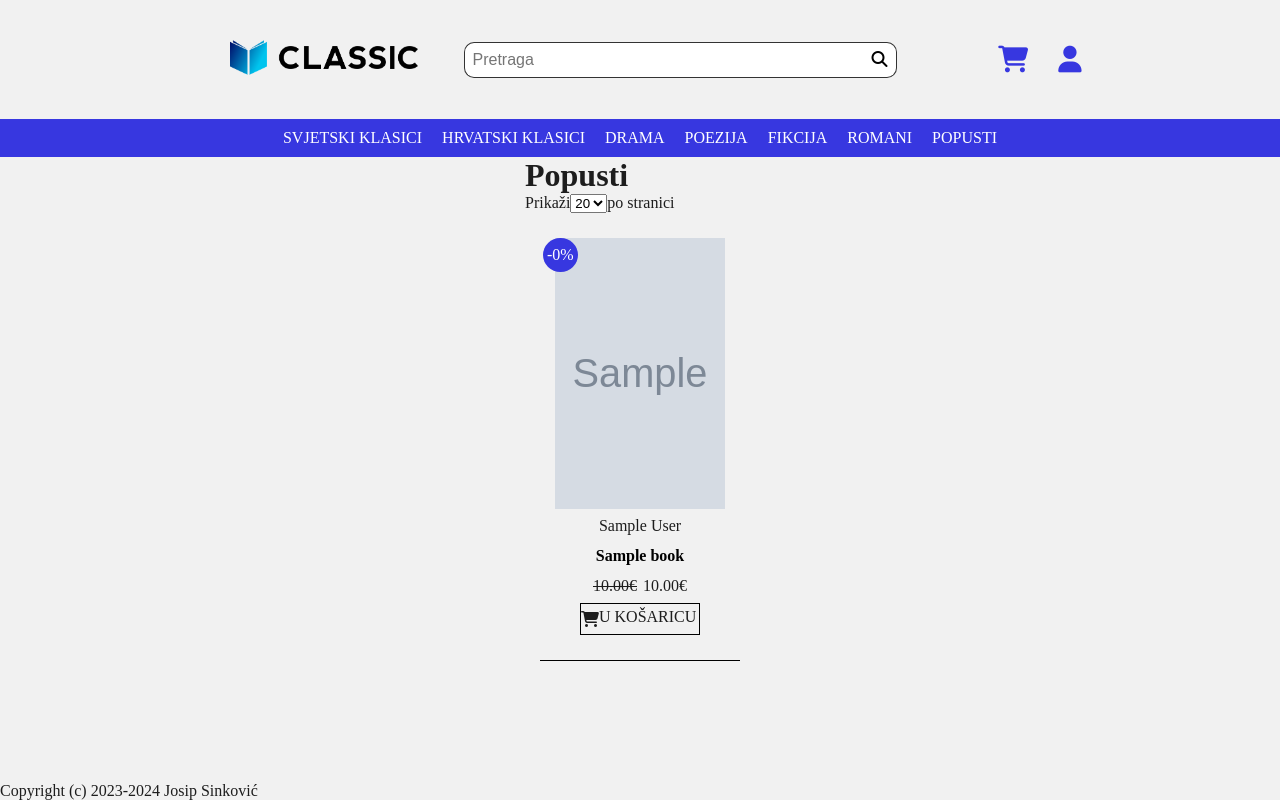
After one commit to josipsinkovic/bookstore-classic, a PHP site: page /product/category/discounts/ in a window 1280 px wide. The commit adds this page. Run offline with PHP 8.4, Linux system fonts and the light colour scheme; tables that the repository leaves empty hold one stand-in row (values such as "Sample post"); grey boxes marked "Sample" are stand-in pictures; some libraries are stand-ins or nearby versions.

Commit message:
feat: implement book sections page and search functionality

```diff
--- a/public_html/assets/css/base.css
+++ b/public_html/assets/css/base.css
@@ -54,6 +54,7 @@ header .container {
     border-bottom-right-radius: 10px;
     outline: none;
     font-size: 1rem;
+    cursor: pointer;
 }
 
 .header-search #search:focus {
--- /dev/null
+++ b/public_html/assets/css/categories.css
@@ -0,0 +1,37 @@
+@import "var.css";
+
+main .container {
+    display: flex;
+    flex-direction: column;
+}
+
+.books {
+    display: grid;
+    grid-template-columns: auto auto auto auto auto;
+    row-gap: 30px;
+    padding: 15px 0 25px;
+    border-bottom: 1px solid #000;
+}
+
+.buttons {
+    position: relative;
+}
+
+.buttons > * {
+    cursor: pointer;
+    display: flex;
+    justify-content: center;
+    align-items: center;
+}
+
+.prethodna-stranica {
+    float: left;
+}
+
+.sljedeca-stranica {
+    float: right;
+}
+
+.per-page {
+    display: flex;
+}
--- a/public_html/assets/js/fetch_books.js
+++ b/public_html/assets/js/fetch_books.js
@@ -50,6 +50,83 @@ document.addEventListener("DOMContentLoaded", async function() {
                 promises.push(fetchData(`SELECT book_id FROM Books WHERE NOT book_id = ${bookID} ORDER BY CASE WHEN author = (SELECT author FROM Books WHERE book_id = ${bookID}) THEN 1 WHEN original_language = (SELECT original_language FROM Books WHERE book_id = ${bookID}) THEN 2 WHEN publication_year = (SELECT publication_year FROM Books WHERE book_id = ${bookID}) THEN 3 WHEN binding = (SELECT binding FROM Books WHERE book_id = ${bookID}) THEN 4 END; `));
                 classNames.push("similar-products");
             }
+            if (document.querySelector(".category")) {
+                // Get the index of the current page and number of products per page
+                let url = window.location.search;
+                let params = new URLSearchParams(url);
+                let pageValue = params.get('page');
+                let perPage = params.get('perPage');
+                if (pageValue === null) pageValue = 1;
+                else pageValue = parseInt(pageValue);
+                if (perPage === null) perPage = 20;
+
+                // Choose default selected item for the number of products per page
+                let options = document.querySelectorAll("option");
+                options.forEach(element => {
+                    if (element.value == perPage) {
+                        element.selected = true;
+                    } else element.selected = false;
+                });
+
+                // Don't display the left arrow if we're on the first page
+                if (pageValue == 1) {
+                    document.querySelector(".prethodna-stranica").style.display = "none";
+                }
+
+                if (document.querySelector(".category-new-product")) {
+                    promises.push(fetchData("SELECT book_id FROM Books ORDER BY publication_year DESC LIMIT " + perPage + " OFFSET " + ((pageValue - 1) * perPage)));
+                    classNames.push("category-new-product");
+                }
+                if (document.querySelector(".category-world-literature")) {
+                    promises.push(fetchData(`SELECT book_id FROM Books WHERE NOT original_language = "Hrvatski" LIMIT ` + perPage + ` OFFSET ` + ((pageValue - 1) * perPage)));
+                    classNames.push("category-world-literature");
+                }
+                if (document.querySelector(".category-croatian-literature")) {
+                    promises.push(fetchData(`SELECT book_id FROM Books WHERE original_language = "Hrvatski" LIMIT ` + perPage + ` OFFSET ` + ((pageValue - 1) * perPage)));
+                    classNames.push("category-croatian-literature");
+                }
+                if (document.querySelector(".category-discounts")) {
+                    promises.push(fetchData(`SELECT Books.book_id FROM Books INNER JOIN Discounts ON Books.book_id = Discounts.book_id ORDER BY Discounts.discount DESC LIMIT ` + perPage + ` OFFSET ` + ((pageValue - 1) * perPage)));
+                    classNames.push("category-discounts");
+                }
+                if (document.querySelector(".category-search-products")) {
+                    let searchQuery = params.get('search_q');
+                    document.querySelector(".search-products-header > h1").textContent = searchQuery;
+                    promises.push(fetchData(`SELECT b.book_id FROM Books AS b LEFT JOIN Authors AS a ON b.author = a.author_id WHERE (b.title LIKE CONCAT('%', '` + searchQuery + `', '%')) OR (a.last_name LIKE CONCAT('%', '` + searchQuery + `', '%')) OR (a.first_name LIKE CONCAT('%', '` + searchQuery + `', '%')) LIMIT ` + perPage + ` OFFSET ` + ((pageValue - 1) * perPage)));
+                    classNames.push("category-search-products");
+                }
+
+                document.querySelector(".prethodna-stranica").addEventListener("click", function() {
+                    // Decrease the page parameter in the URL and redirect to previous page
+                    if (params.has('page')) {
+                        params.set('page', pageValue - 1);
+                    } else {
+                        params.append('page', pageValue - 1);
+                    }
+                    window.location.href = window.location.pathname + '?' + params.toString();
+                });
+                document.querySelector(".sljedeca-stranica").addEventListener("click", function() {
+                    // Increase the page parameter in the URL and redirect to next page
+                    if (params.has('page')) {
+                        params.set('page', pageValue + 1);
+                    } else {
+                        params.append('page', pageValue + 1);
+                    }
+                    window.location.href = window.location.pathname + '?' + params.toString();
+                });
+                document.querySelector("select").addEventListener("change", function() {
+                    // Redirect to page with proper number of products per page
+                    let select = document.querySelector("select");
+                    let value = select.options[select.selectedIndex].value;
+                    if (params.has('perPage')) {
+                        params.set('perPage', value);
+                    } else {
+                        params.append('perPage', value);
+                    }
+                    window.location.href = window.location.pathname + '?' + params.toString();
+                });
+            }
+
 
             // After all promises are resolved, assign book IDs to corresponding elements
             Promise.all(promises).then(results => {
@@ -58,6 +135,18 @@ document.addEventListener("DOMContentLoaded", async function() {
                     let bookIds = results[i];
                     for (let j = 0; j < books.length; j++) {
                         books[j].id = bookIds[j];
+                    }
+
+                    // Only for categories, don't display the right arrow if there are less products on the page than expected
+                    if (classNames[i].includes("category")) {
+                        let url = window.location.search;
+                        let params = new URLSearchParams(url);
+                        let perPage = params.get('perPage');
+                        if (perPage === null) perPage = 20;
+
+                        if (bookIds.length < perPage) {
+                            document.querySelector(".sljedeca-stranica").style.display = "none";
+                        }
                     }
                 }
                 resolve(); // Resolve promise when all IDs are assigned
--- /dev/null
+++ b/public_html/assets/js/search.js
@@ -0,0 +1,15 @@
+document.addEventListener("DOMContentLoaded", function() {
+    // Function to redirect to the search page with the entered query
+    function redirect() {
+        let searchQuery = document.querySelector("#search").value;
+        window.location.href = '/product/search/?search_q=' + encodeURIComponent(searchQuery);
+    }
+
+    // Redirect to the page if the button for search had been clicked or if an enter key had been pressed while search bar is in focus
+    document.querySelector("#search-button").addEventListener("click", redirect);
+    document.querySelector("#search").addEventListener("keyup", function(event) {
+        if (event.key === "Enter") {
+            redirect();
+        }
+    });
+});
--- /dev/null
+++ b/public_html/includes/categories.php
@@ -0,0 +1,104 @@
+<div class="container">
+    <div class="books">
+        <div class="book">
+            <?php require("book.php"); ?>
+        </div>
+        <div class="book">
+            <?php require("book.php"); ?>
+        </div>
+        <div class="book">
+            <?php require("book.php"); ?>
+        </div>
+        <div class="book">
+            <?php require("book.php"); ?>
+        </div>
+        <div class="book">
+            <?php require("book.php"); ?>
+        </div>
+        <div class="book">
+            <?php require("book.php"); ?>
+        </div>
+        <div class="book">
+            <?php require("book.php"); ?>
+        </div>
+        <div class="book">
+            <?php require("book.php"); ?>
+        </div>
+        <div class="book">
+            <?php require("book.php"); ?>
+        </div>
+        <div class="book">
+            <?php require("book.php"); ?>
+        </div>
+        <div class="book">
+            <?php require("book.php"); ?>
+        </div>
+        <div class="book">
+            <?php require("book.php"); ?>
+        </div>
+        <div class="book">
+            <?php require("book.php"); ?>
+        </div>
+        <div class="book">
+            <?php require("book.php"); ?>
+        </div>
+        <div class="book">
+            <?php require("book.php"); ?>
+        </div>
+        <div class="book">
+            <?php require("book.php"); ?>
+        </div>
+        <div class="book">
+            <?php require("book.php"); ?>
+        </div>
+        <div class="book">
+            <?php require("book.php"); ?>
+        </div>
+        <div class="book">
+            <?php require("book.php"); ?>
+        </div>
+        <div class="book">
+            <?php require("book.php"); ?>
+        </div>
+        <div class="book">
+            <?php require("book.php"); ?>
+        </div>
+        <div class="book">
+            <?php require("book.php"); ?>
+        </div>
+        <div class="book">
+            <?php require("book.php"); ?>
+        </div>
+        <div class="book">
+            <?php require("book.php"); ?>
+        </div>
+        <div class="book">
+            <?php require("book.php"); ?>
+        </div>
+        <div class="book">
+            <?php require("book.php"); ?>
+        </div>
+        <div class="book">
+            <?php require("book.php"); ?>
+        </div>
+        <div class="book">
+            <?php require("book.php"); ?>
+        </div>
+        <div class="book">
+            <?php require("book.php"); ?>
+        </div>
+        <div class="book">
+            <?php require("book.php"); ?>
+        </div>
+    </div>
+    <div class="buttons">
+        <div class="prethodna-stranica">
+            <i class="fa-solid fa-chevron-left"></i>
+            <p>Prethodna stranica</p>
+        </div>
+        <div class="sljedeca-stranica">
+            <p>Sljedeća stranica</p>
+            <i class="fa-solid fa-chevron-right"></i>
+        </div>
+    </div>
+</div>
--- a/public_html/includes/header.php
+++ b/public_html/includes/header.php
@@ -1,3 +1,5 @@
+<script src="/assets/js/search.js"></script>
+
 <div class="container">
     <div class="header-logo">
         <a href="/">
@@ -36,12 +38,12 @@
 </div>
 <div class="navigation">
     <div class="header-nav">
-        <a href="">Svjetski klasici</a>
-        <a href="">Hrvatski klasici</a>
+        <a href="/product/category/world-literature/">Svjetski klasici</a>
+        <a href="/product/category/croatian-literature/">Hrvatski klasici</a>
         <a href="">Drama</a>
         <a href="">Poezija</a>
         <a href="">Fikcija</a>
         <a href="">Romani</a>
-        <a href="">Popusti</a>
+        <a href="/product/category/discounts/">Popusti</a>
     </div>
 </div>
--- a/public_html/index.php
+++ b/public_html/index.php
@@ -57,7 +57,7 @@ session_start();
                 <div class="new-products-header">
                     <h1>Novi proizvodi</h1>
                     <div class="show-all">
-                        <a href="">Prikaži sve</a>
+                        <a href="/product/category/new-products/">Prikaži sve</a>
                     </div>
                 </div>
                 <div class="carousel">
@@ -135,7 +135,7 @@ session_start();
                 <div class="discounts-header">
                     <h1>Proizvodi na akciji</h1>
                     <div class="show-all">
-                        <a href="">Prikaži sve</a>
+                        <a href="/product/category/discounts/">Prikaži sve</a>
                     </div>
                 </div>
                 <div class="carousel">
@@ -177,7 +177,7 @@ session_start();
                 <div class="croatian-literature-header">
                     <h1>Hrvatski klasici</h1>
                     <div class="show-all">
-                        <a href="">Prikaži sve</a>
+                        <a href="/product/category/croatian-literature/">Prikaži sve</a>
                     </div>
                 </div>
                 <div class="carousel">
--- /dev/null
+++ b/public_html/product/category/discounts/index.php
@@ -0,0 +1,37 @@
+<!DOCTYPE html>
+<html lang="en">
+<head>
+    <meta charset="UTF-8">
+    <meta name="viewport" content="width=device-width, initial-scale=1.0">
+    <title>Document</title>
+    <link rel="stylesheet" href="/assets/css/base.css">
+    <link rel="stylesheet" href="/assets/css/categories.css">
+    <script src="/assets/js/fetch_books.js"></script>
+    <script src="https://kit.fontawesome.com/8bbbed924d.js" crossorigin="anonymous"></script>
+</head>
+<body>
+    <header>
+        <?php require_once("../../../includes/header.php"); ?>
+    </header>
+    <main>
+        <div class="category category-discounts">
+            <div class="category-header">
+                <h1>Popusti</h1>
+                <div class="per-page">
+                    <p>Prikaži</p>
+                    <select>
+                        <option value="10">10</option>
+                        <option value="20">20</option>
+                        <option value="30">30</option>
+                    </select>
+                    <p>po stranici</p>
+                </div>
+            </div>
+            <?php require_once("../../../includes/categories.php"); ?>
+        </div>
+    </main>
+    <footer>
+        <?php require_once("../../../includes/footer.php"); ?>
+    </footer>
+</body>
+</html>
--- a/sql/create_tables.sql
+++ b/sql/create_tables.sql
@@ -8,7 +8,7 @@ CREATE TABLE Authors (
 CREATE TABLE Books (
     book_id             int unsigned not null auto_increment,
     title               nvarchar(50) not null,
-    publication_year    smallint unsigned,
+    publication_date    date,
     author              int unsigned,
     price               decimal(10, 2) not null,
     pages_number        int unsigned not null,
```
Also changed, not shown: public_html/product/category/croatian-literature/index.php (added, +37 -0 lines), public_html/product/category/new-products/index.php (added, +37 -0 lines), public_html/product/category/world-literature/index.php (added, +37 -0 lines), public_html/product/search/index.php (added, +37 -0 lines), sql/insert_books.sql (+29 -29 lines).
